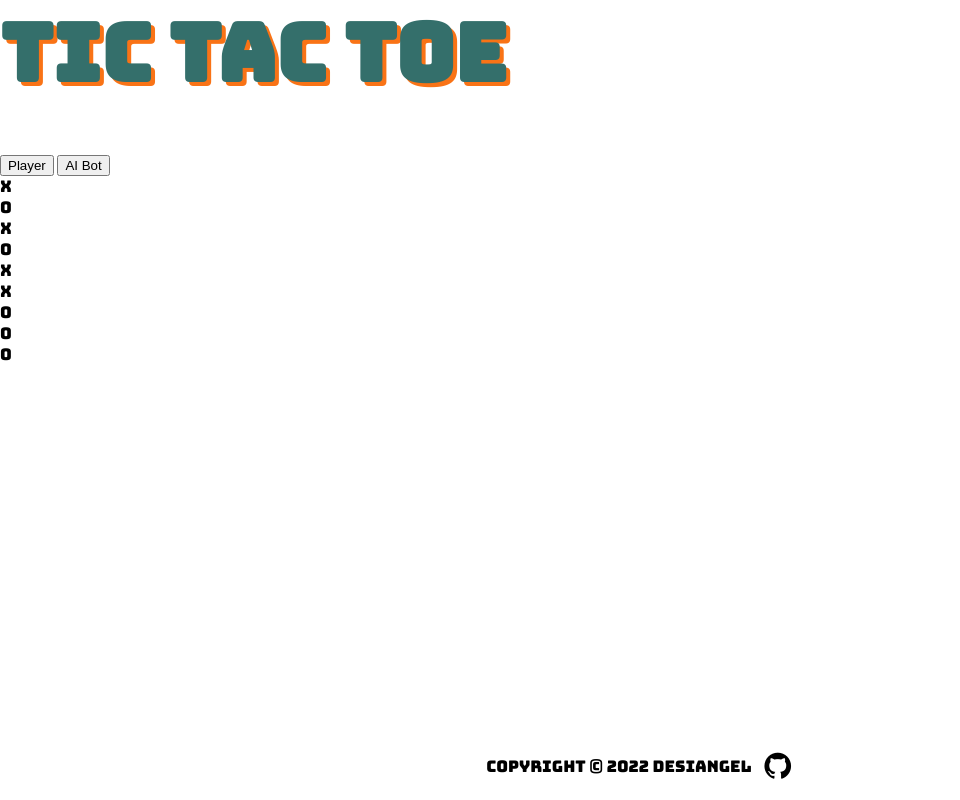
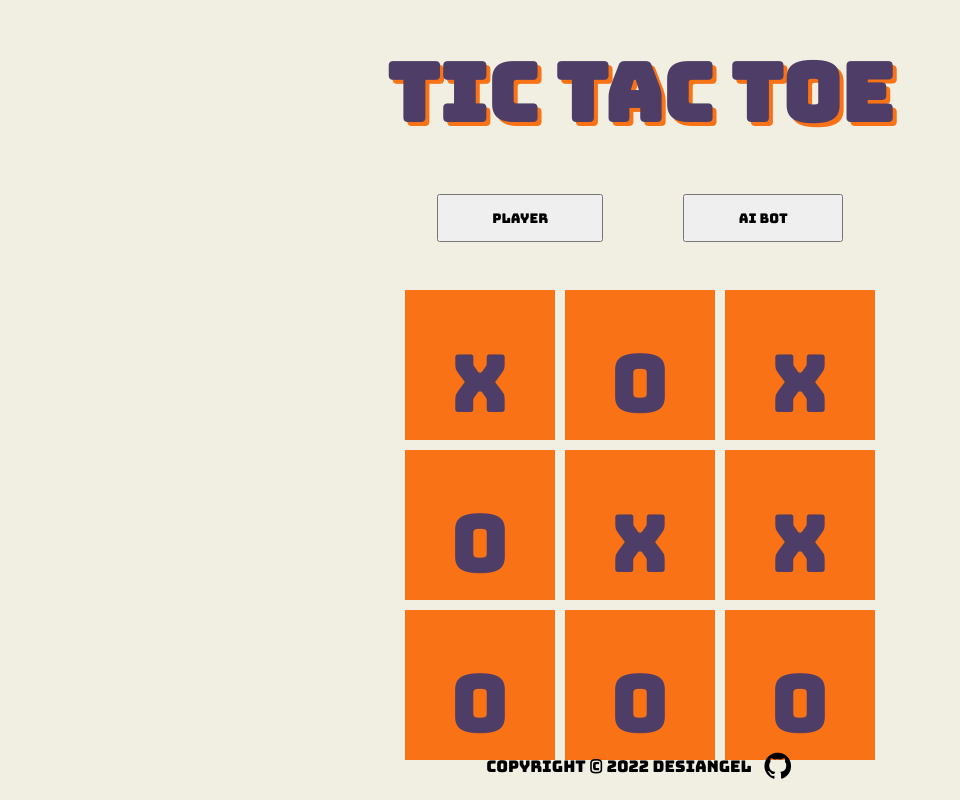
Before and after one commit to desi-angel/tic-tac-toe, a plain HTML site: page index.html in a window 1280 px wide. Shown: the whole page, without its empty margins (0-960 px from the left). Drawn offline with Linux system fonts and the light colour scheme.

Commit message:
Display the gameboard
1. Use grid to display the board
2. add styles
3. select colors and fonts

```diff
--- a/style.css
+++ b/style.css
@@ -1,16 +1,22 @@
 @import url('https://fonts.googleapis.com/css2?family=Bungee&display=swap');
 :root{
     --clr-1: #F97316;
-    --clr-2: #346f6b;
+    --clr-2: #4E3E67;
+    --bg-clr: #f0efe1;
 }
 *{
     box-sizing: border-box;
     margin: 0;
 }
 body{
+    background-color: var(--bg-clr);
     height: 100vh;
     font-family: 'Bungee', cursive;
     position: relative;
+    display: flex;
+    flex-direction: column;
+    justify-content: center;
+    align-items: center;
 }
 h1{
     font-size: 5rem;
@@ -29,3 +35,29 @@ footer{
     align-items: center;
     padding: 0.75em;
 }
+.gameboard{
+    display: grid;
+    grid-template-columns: repeat(3,1fr);
+    gap: 10px;
+}
+.boxes{
+    width: 150px;
+    height: 150px;
+    background-color: var(--clr-1);
+    color: var(--clr-2);
+    text-align: center;
+    padding: 40px 0;
+    font-size: 5rem;
+}
+.boxes:hover{
+    cursor: pointer;
+}
+.buttons{
+    display: flex;
+    gap: 5em;
+    margin-bottom: 3em;
+}
+.btn{
+    font-family: inherit;
+    padding: 1em 4em;
+}
```
